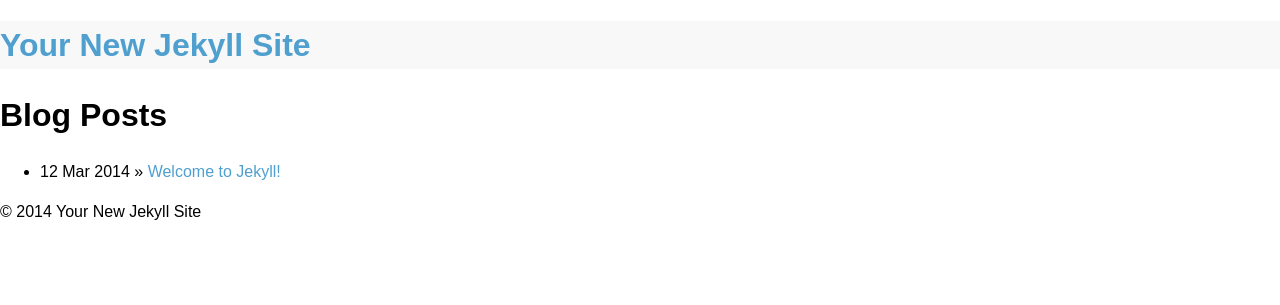
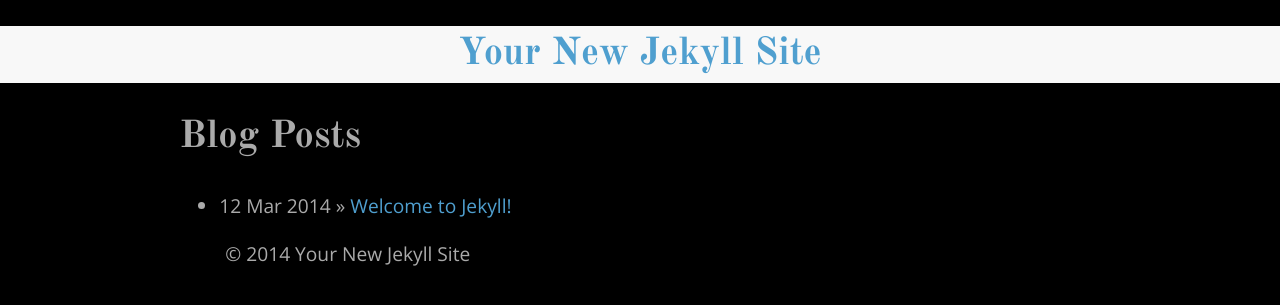
Before and after one commit to jjoseph05/jjoseph05.github.io, a Jekyll site: the page built from index.html, in a window 1280 px wide. Shown: the top 305 px of the page. Built offline with Jekyll 4.4.1, drawn with Linux system fonts in a browser that asks for light colours; Markdown is read by kramdown in place of the engine named in the settings.

Commit message:
Added font, background color, and media queries

```diff
--- a/_includes/header.html
+++ b/_includes/header.html
@@ -1,3 +1,3 @@
-<header class="container">
+<header>
   <h1 class="title"><a href="/">{{ site.name }}</a></h1>
 </header>
--- a/_layouts/default.html
+++ b/_layouts/default.html
@@ -2,19 +2,20 @@
 <html>
   <head>
     <meta charset="utf-8">
-
+    <meta name ="viewport" content="width=device-width, initial-scale=1">
     <title>{{ page.title }}</title>
 
     <link rel="stylesheet" href="/css/normalize.css">
     <link rel="stylesheet" href="/css/syntax.css">
     <link rel="stylesheet" href="/css/main.css">
+    <link href='http://fonts.googleapis.com/css?family=Old+Standard+TT:400,700|Open+Sans:400,300,600,700' rel='stylesheet' type='text/css'>
   </head>
   <body>
 
     {% include header.html %}
-
-    {{ content }}
-
+    <div class="container">
+      {{ content }}
+    <div>
     {% include footer.html %}
 
   </body>
--- a/_layouts/post.html
+++ b/_layouts/post.html
@@ -5,5 +5,5 @@ layout: default
 <span class="post-date">{{ page.date | date: "%B %-d, %Y" }}</span>
 
 <article>
-  {{ content }}
+    {{ content }}
 </article>
--- a/css/main.css
+++ b/css/main.css
@@ -1,4 +1,5 @@
 /* Layout
+ *
    ========================================================================== */
 
 *, *:before, *:after {
@@ -7,9 +8,23 @@
   box-sizing: border-box;
 }
 
-html { font-size: 100%; }
+html {
+  background-color: #000;
+  color: #AAAAAA;
+  font-size: 100%;
+}
 
-body { font: 1rem/1.5 "Arial", sans-serif; }
+
+
+@media (min-width: 40rem) {
+  html { font-size: 112%; }
+}
+
+@media (min-width: 64rem) {
+  html { font-size: 120%; }
+}
+
+body { font: 1rem/1.5 "Open Sans", sans-serif; }
 
 a {
   color: #4f9fCf;
@@ -19,18 +34,24 @@ a {
 a:hover { text-decoration: underline; }
 
 .container {
-
-
-
+ margin: 0 auto;
+ max-width: 48rem;
+ width: 90%;
 }
 
 /* Header
    ========================================================================== */
 
-header { background-color: #f8f8f8; }
+header {
+  background-color: #f8f8f8;
+  text-align: center;
+ }
 
 /* Typography
    ========================================================================== */
+h1, h2, h3, h4 {
+  font-family: "Old Standard TT";
+}
 
 
 /* Grid
```
